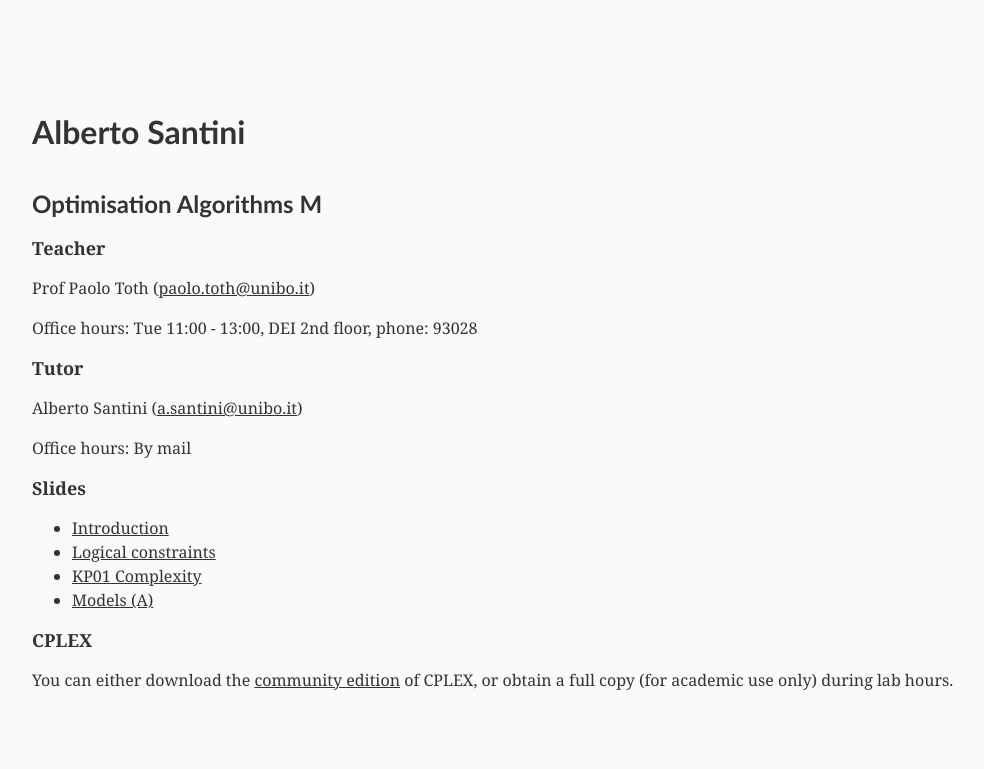
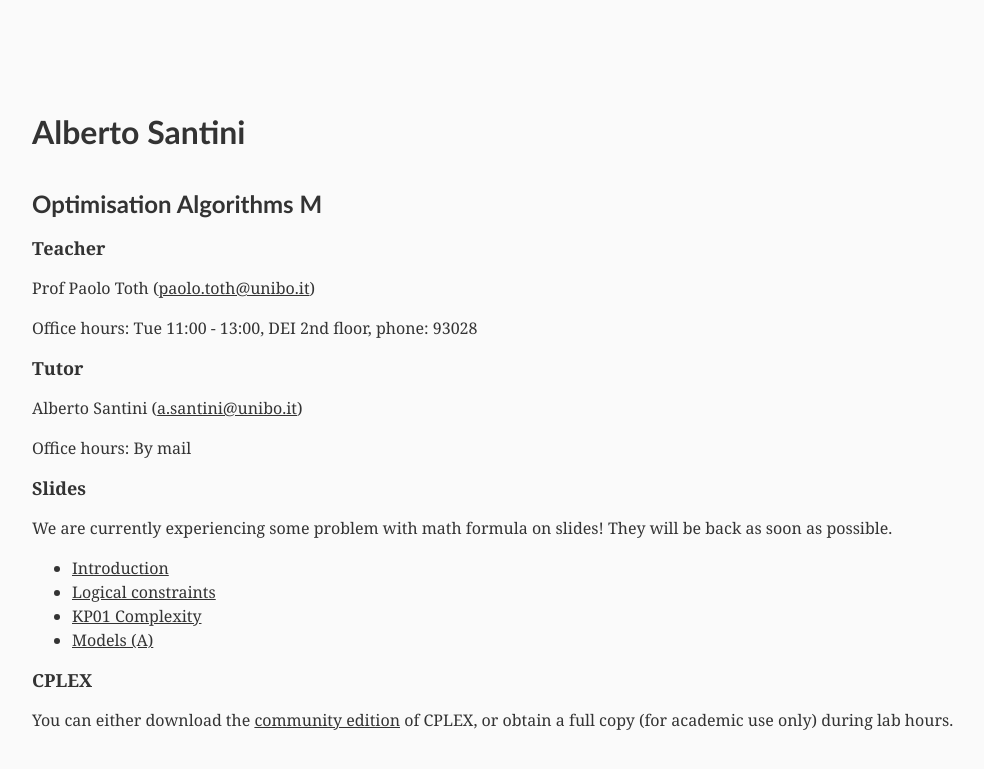
Before and after one commit to alberto-santini/alberto-santini.github.io, a Jekyll site: the page built from oa/index.html, in a window 1280 px wide. Shown: the top 769 px of the page, without its empty margins (88-1072 px from the left). Built offline with Jekyll 4.4.1, drawn with Linux system fonts in a browser that asks for light colours.

Commit message:
Added warning about slides

```diff
--- a/oa/index.html
+++ b/oa/index.html
@@ -32,6 +32,10 @@ layout: default
   <div>
     <h1>Slides</h1>
 
+    <p>
+      We are currently experiencing some problem with math formula on slides! They will be back as soon as possible.
+    </p>
+
     <ul>
       <li><a href="/files/oa/OPT-ALG_2017_1_Introduction.pdf">Introduction</a></li>
       <li><a href="/files/oa/OPT-ALG_2017_2_Logical-Constraints.pdf">Logical constraints</a></li>
```
Also changed, not shown: files/oa/OPT-ALG_2017_4_Models_A.jpg (deleted), 3 other files.
